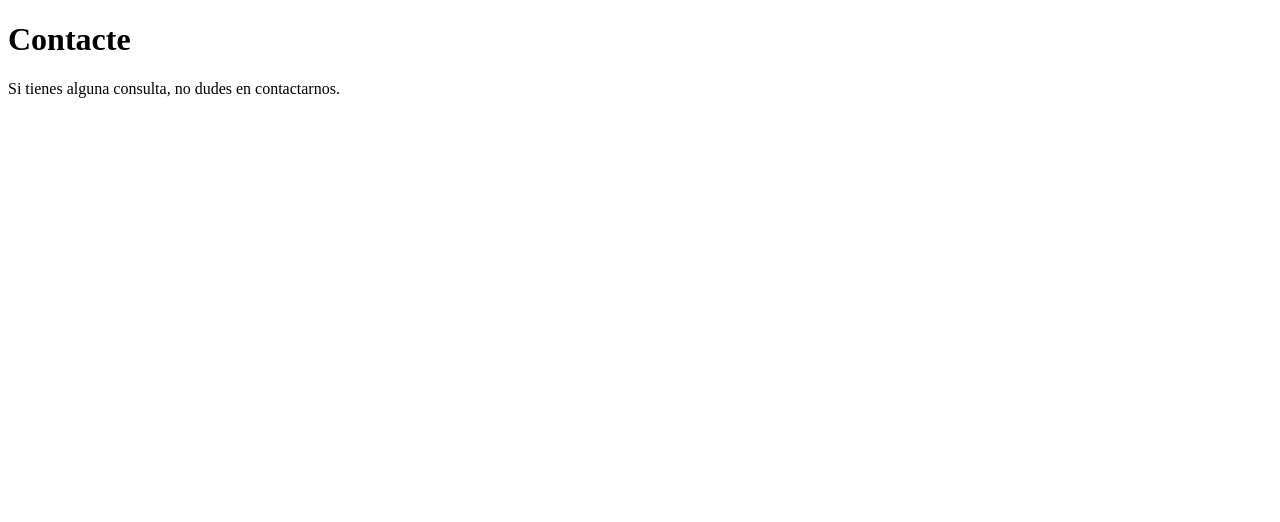
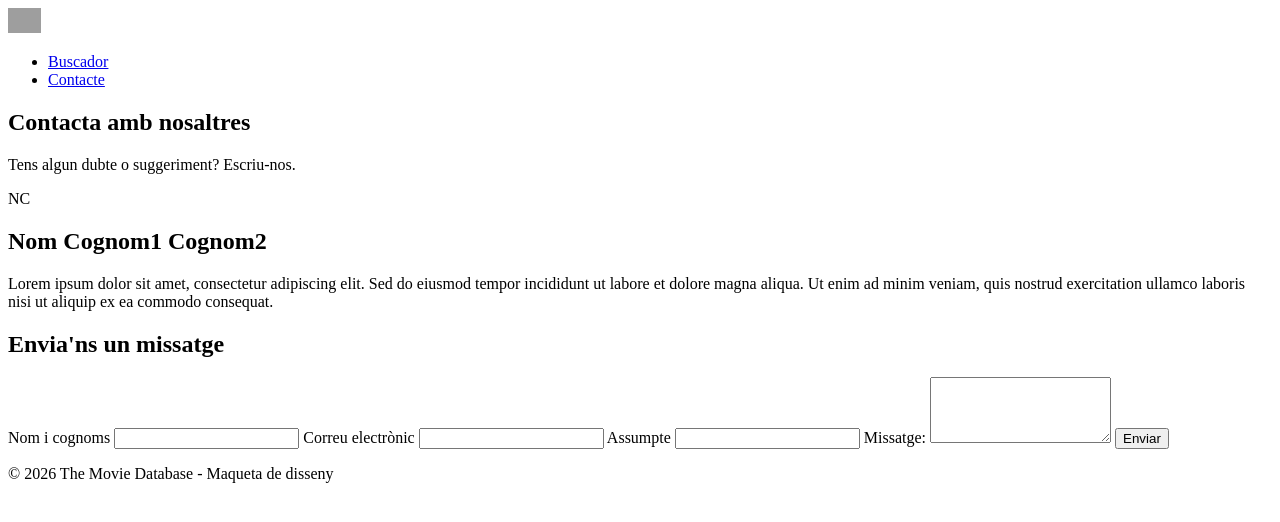
Before and after one commit to alexandraromero7/LMGSI_P1, a plain HTML site: page Primera web amb html/contacte/contacte.html in a window 1280 px wide. Drawn offline with Linux system fonts and the light colour scheme; grey boxes are pictures that could not be loaded.

Commit message:
ampliació 2

```diff
--- a/Primera web amb html/contacte/contacte.html
+++ b/Primera web amb html/contacte/contacte.html
@@ -1,12 +1,52 @@
 <!DOCTYPE html>
-<html lang="en">
+<html lang="ca">
 <head>
     <meta charset="UTF-8">
     <meta name="viewport" content="width=device-width, initial-scale=1.0">
-    <title>Contacte</title>
+    <meta name="description" content="Buscador de Pel·lícules">
+    <link rel="icon" type="icono" href="https://www.flaticon.es/iconos-gratis/fases-de-la-luna" />
+    <title>Buscador de Pel·lícules</title>
 </head>
 <body>
-    <h1>Contacte</h1>
-    <p>Si tienes alguna consulta, no dudes en contactarnos.</p>
+    <header>
+        <a href="https://www.themoviedb.org/assets/v4/logos/v2/blue_short-8e7b30f73a4020692ccca9c88bafe5dcb6f8a62a4c6bc55cd9ba82bb2cd95f6c.svg" target="_blank">
+            <img src="https://www.themoviedb.org/assets/v4/logos/v2/blue_short-8e7b30f73a4020692ccca9c88bafe5dcb6f8a62a4c6bc55cd9ba82bb2cd95f6c.svg" alt="The Movie Database Logo" height="25px">
+        </a>
+        <nav>
+            <ul>
+                <li><a href="./buscador.html">Buscador</a></li>
+                <li><a href="./contacte.html">Contacte</a></li>
+            </ul>
+    </header>
+    <main>
+        <section>
+            <h1>Contacta amb nosaltres</h1>
+            <p>Tens algun dubte o suggeriment? Escriu-nos.</p>
+        </section>
+        <section>
+            <article>
+                <p>NC</p>
+                <h2>Nom Cognom1 Cognom2</h2>
+                <p>Lorem ipsum dolor sit amet, consectetur adipiscing elit. Sed do eiusmod tempor incididunt ut labore et dolore magna aliqua. Ut enim ad minim veniam, quis nostrud exercitation ullamco laboris nisi ut aliquip ex ea commodo consequat.</p>
+            </article>
+            <section>
+                <h2>Envia'ns un missatge</h2>
+                <form method="post" action="https://www.themoviedb.org/contact">
+                    <label for="nom">Nom i cognoms</label>
+                    <input type="text" id="nom" name="nom" required>
+                    <label for="email">Correu electrònic</label>
+                    <input type="email" id="email" name="email" required>
+                    <label for="assumpte">Assumpte</label>
+                    <input id="assumpte" name="assumpte" required>
+                    <label for="missatge">Missatge:</label>
+                    <textarea id="missatge" name="missatge" rows="4" required></textarea>
+                    <button type="submit">Enviar</button>
+                </form>
+            </section>
+        </section>
+    </main>
+    <footer>
+        <p>© 2026 The Movie Database - Maqueta de disseny</p>
+    </footer>
 </body>
 </html>
```
Also changed, not shown: Primera web amb html/index.html (+14 -9 lines), Primera web amb html/noche.png (added).
